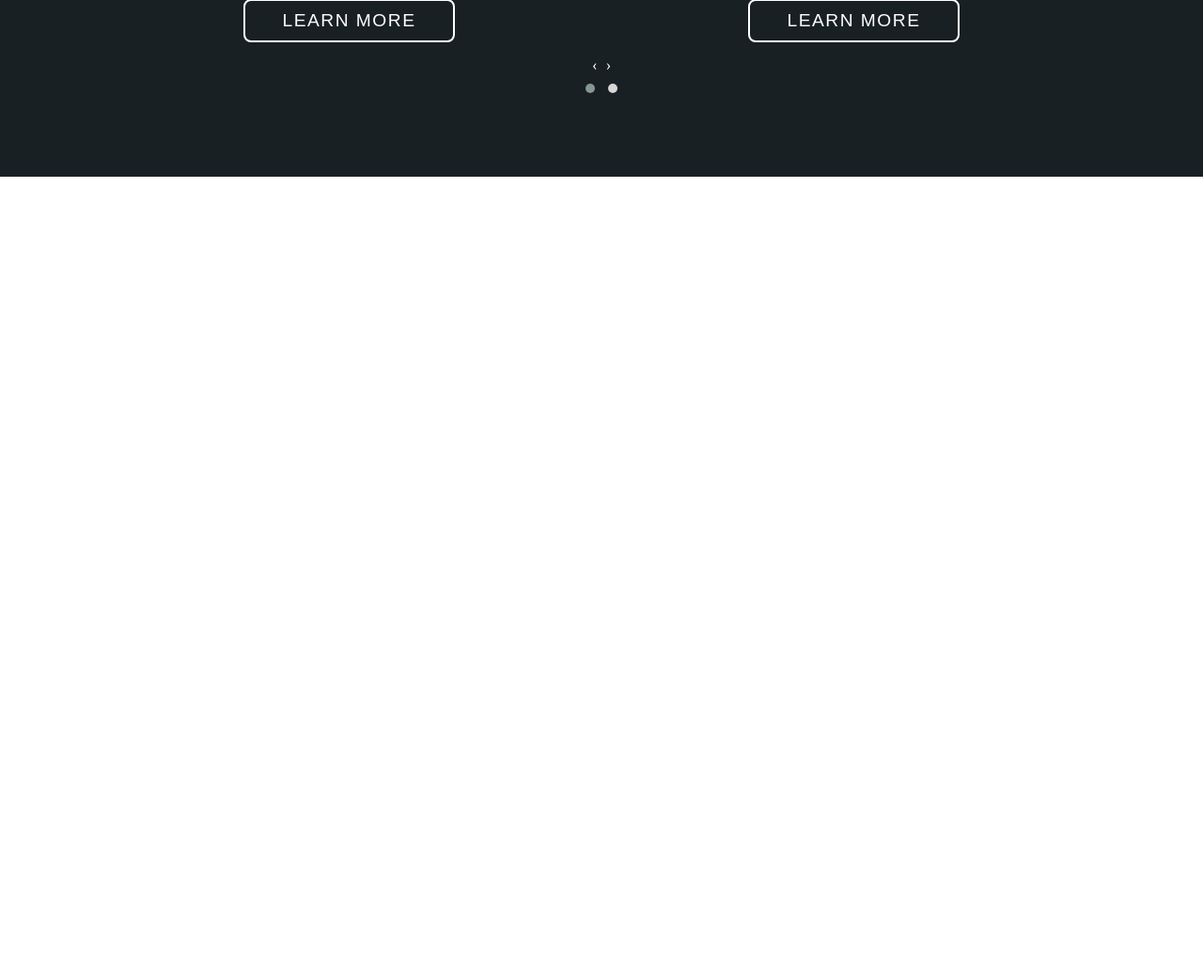
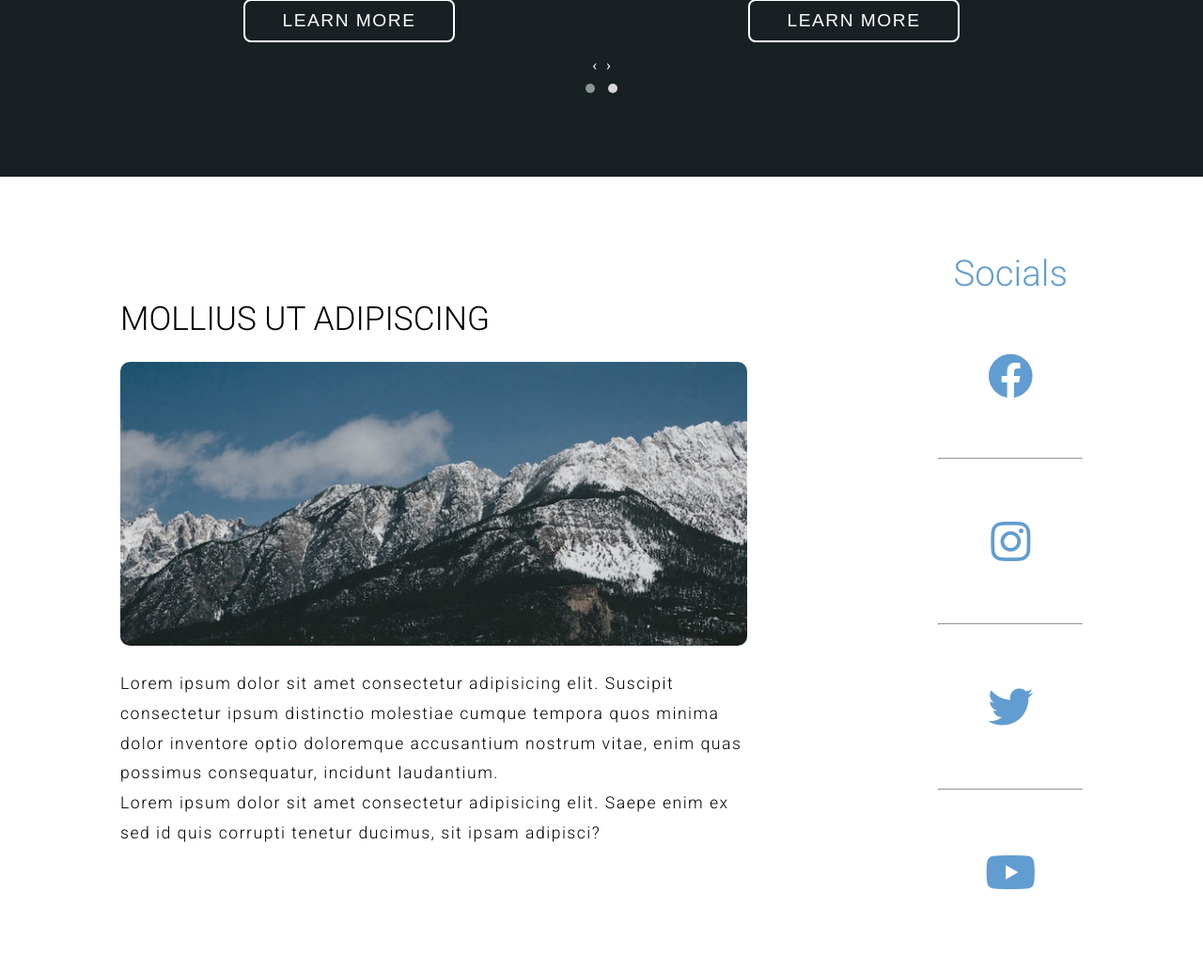
Before and after one commit to peka80/Webcon, a PHP site: page / in a window 1280 px wide. Shown: the part 2092-3124 px from the top of the page at 94% size. Before the commit the page ends 2280 px from the top, so only its background shows below. Run offline with PHP 8.4, Linux system fonts and the light colour scheme; some libraries are stand-ins or nearby versions.

Commit message:
three socials

```diff
--- a/ION_Radionica/index.html
+++ b/ION_Radionica/index.html
@@ -138,6 +138,33 @@
         </div>
       </div>
     </section>
+    <!-- THREE -->
+    <section class="three container">
+      <article>
+        <h2>MOLLIUS UT ADIPISCING</h2>
+        <img src="images/pic03.jpg" alt="" />
+        <p>
+          Lorem ipsum dolor sit amet consectetur adipisicing elit. Suscipit
+          consectetur ipsum distinctio molestiae cumque tempora quos minima
+          dolor inventore optio doloremque accusantium nostrum vitae, enim quas
+          possimus consequatur, incidunt laudantium.
+        </p>
+        <p>
+          Lorem ipsum dolor sit amet consectetur adipisicing elit. Saepe enim ex
+          sed id quis corrupti tenetur ducimus, sit ipsam adipisci?
+        </p>
+      </article>
+      <aside>
+        <h3>Socials</h3>
+        <i class="fab fa-facebook"></i>
+        <hr />
+        <i class="fab fa-instagram"></i>
+        <hr />
+        <i class="fab fa-twitter"></i>
+        <hr />
+        <i class="fab fa-youtube"></i>
+      </aside>
+    </section>
 
     <script
       src="https://code.jquery.com/jquery-3.6.0.min.js"
--- a/ION_Radionica/style.css
+++ b/ION_Radionica/style.css
@@ -242,3 +242,51 @@ header hgroup button {
   line-height: 1.5;
   font-size: 1.2rem;
 }
+/**********************************
+    THREE
+**********************************/
+.three {
+  display: flex;
+  justify-content: space-between;
+}
+.three article {
+  flex: 0 0 70%;
+
+  padding: 50px 50px 50px 0;
+}
+.three article h2 {
+  font-size: 2.2rem;
+}
+.three article img {
+  width: 100%;
+  display: block;
+  border-radius: 10px;
+  margin: 25px 0;
+}
+.three article p {
+  font-size: 1.1rem;
+  letter-spacing: 1.5px;
+  line-height: 1.8;
+}
+.three aside {
+  flex: 0 0 15%;
+  color: var(--primary);
+  text-align: center;
+  display: flex;
+  flex-direction: column;
+  justify-content: space-between;
+}
+aside {
+}
+aside h3 {
+  font-size: 2.4rem;
+}
+aside i {
+  font-size: 3rem;
+  transition: var(--transition);
+}
+
+aside i:hover {
+  color: var(--textColor);
+  transform: rotate(180deg) scale(1.2);
+}
```
